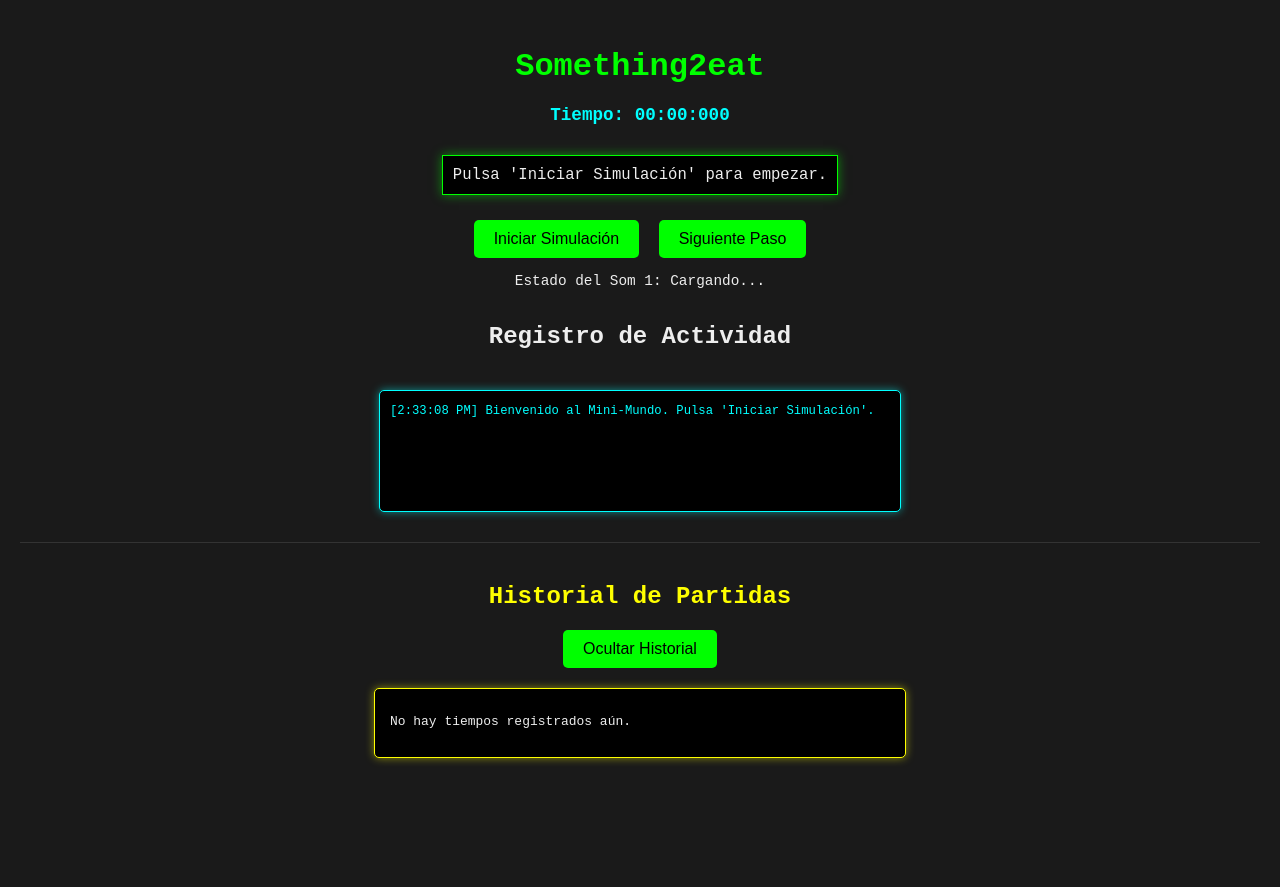
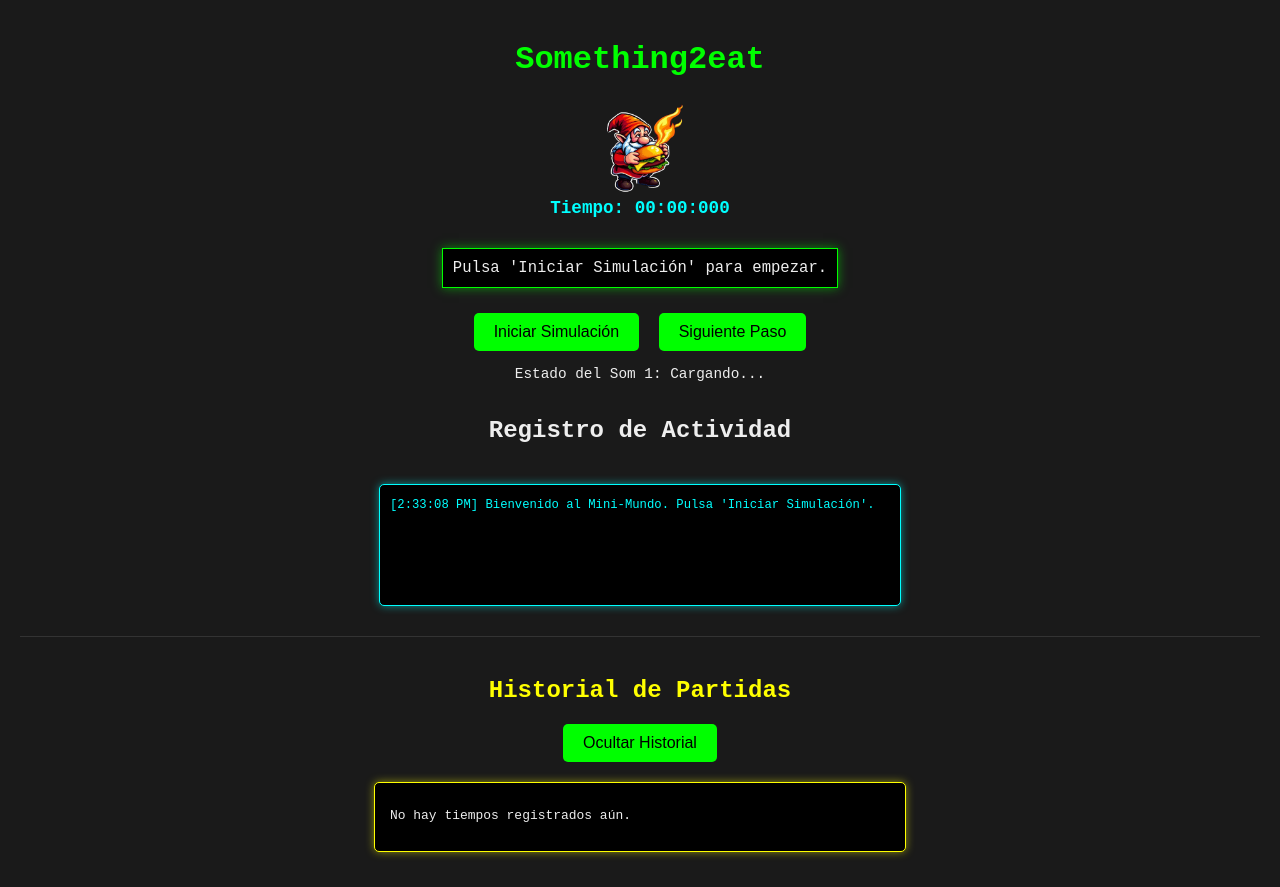
Before and after one commit to Atomo021/Something2eat, a plain HTML site: page index.html in a window 1280 px wide. Before the commit the page ends 800 px from the top, so only its background shows below. Drawn offline with Linux system fonts and the light colour scheme.

Commit message:
Add files via upload

```diff
--- a/index.css
+++ b/index.css
@@ -183,3 +183,8 @@ p {
 .game-times-history li:last-child {
     border-bottom: none; /* Eliminar el borde inferior del último elemento */
 }
+
+.dwarfLogo {
+	width:100px;
+	height:100px;
+}
--- a/index.html
+++ b/index.html
@@ -5,11 +5,12 @@
     <meta name="viewport" content="width=device-width, initial-scale=1.0">
     <title>Something2eat</title>
     <!-- Enlaza tu archivo CSS para los estilos visuales -->
+	<link rel="icon" href="output.jpg">
     <link rel="stylesheet" href="index.css">
 </head>
 <body>
     <h1>Something2eat</h1>
-
+	<img class="dwarfLogo" src="output.jpg">
     <!-- Contenedor del cronómetro -->
     <div id="game-timer">Tiempo: 00:00:000</div>
 
```
Also changed, not shown: output.jpg (added).
